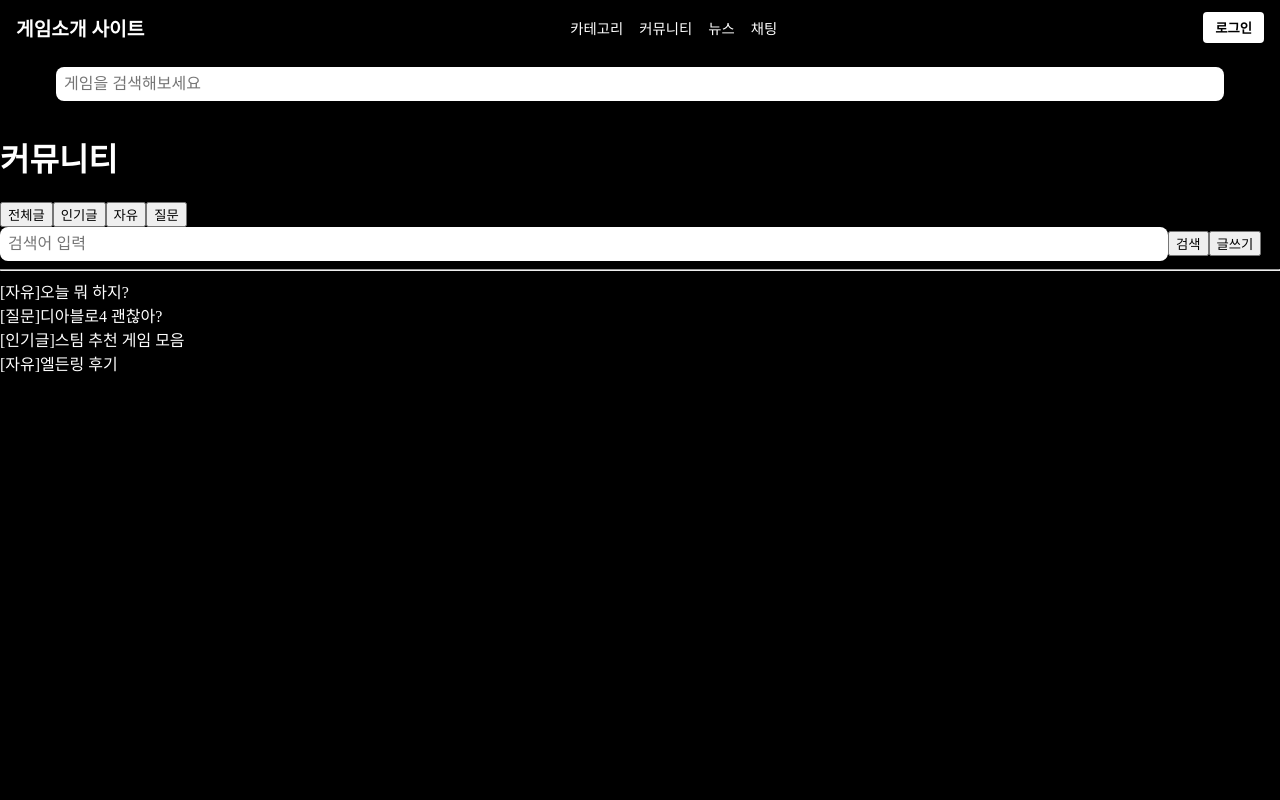
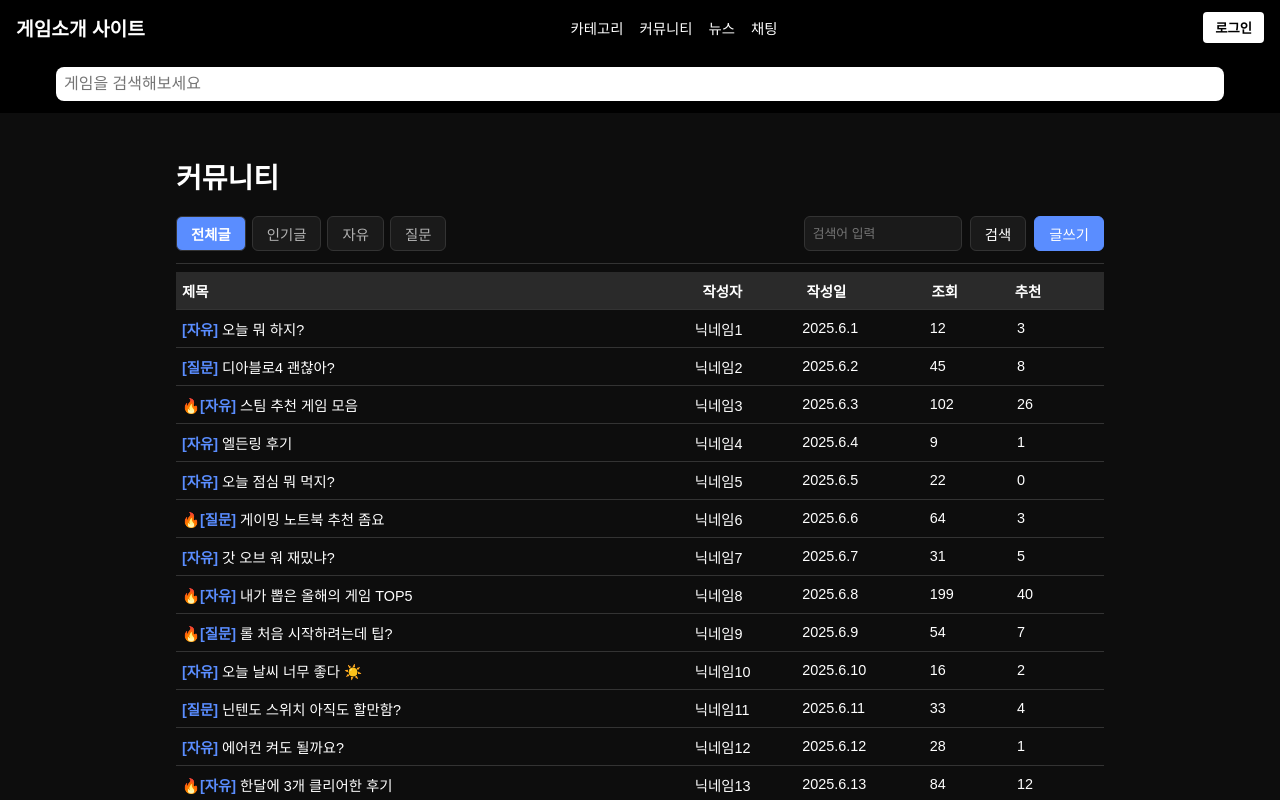
Before and after one commit to 00leeseungjun/gamesite, a React (Vite) app: page /community in a window 1280 px wide. Shown: the top 800 px of the page. Built offline with nearby package versions, Linux system fonts and the light colour scheme.

Commit message:
커뮤니티 페이지 인기글, 자유글, 질문글 수정

```diff
--- /dev/null
+++ b/src/Pages/Community.css
@@ -0,0 +1,173 @@
+/* ---------- 전역 ---------- */
+:root {
+  --bg: #0d0d0d;
+  --surface: #1a1a1a;
+  --surface-hover: #2a2a2a;
+  --primary: #ffffff;
+  --secondary: #b3b3b3;
+  --accent: #5a8dff;
+  --border: #333;
+}
+
+body {
+  background: var(--bg);
+  color: var(--primary);
+  font-family: 'Pretendard', sans-serif;
+}
+
+/* ---------- 컨테이너 ---------- */
+.community-container {
+  max-width: 960px;
+  margin: 0 auto;
+  padding: 24px 16px 64px;
+}
+
+/* ---------- 페이지 타이틀 ---------- */
+.page-title {
+  font-size: 1.75rem;
+  font-weight: 700;
+  margin-bottom: 20px;
+}
+
+/* ---------- 상단 영역 (탭 + 검색/글쓰기) ---------- */
+.community-top {
+  display: flex;
+  flex-wrap: wrap;
+  gap: 12px;
+  align-items: center;
+  margin-bottom: 12px;
+}
+
+/* --- 카테고리 탭 --- */
+.category-buttons {
+  display: flex;
+  gap: 6px;
+  flex-wrap: wrap;
+}
+
+.category-button {
+  background: var(--surface);
+  color: var(--secondary);
+  padding: 6px 14px;
+  border: 1px solid var(--border);
+  border-radius: 6px;
+  font-size: 0.9rem;
+  cursor: pointer;
+  transition: background 0.15s;
+}
+
+.category-button:hover {
+  background: var(--surface-hover);
+  color: var(--primary);
+}
+
+.category-button.active {
+  background: var(--accent);
+  color: #fff;
+  font-weight: 600;
+}
+
+/* --- 검색창 & 버튼 그룹 --- */
+.search-group {
+  display: flex;
+  gap: 8px;
+  margin-left: auto;
+}
+
+.community-search-input {
+  width: 140px;
+  padding: 4px 8px;
+  border: 1px solid var(--border);
+  border-radius: 6px;
+  background: var(--surface);
+  color: var(--primary);
+  font-size: 0.8rem;
+}
+
+.community-search-input:focus {
+  outline: 2px solid var(--accent);
+}
+
+.search-btn,
+.write-btn {
+  padding: 6px 14px;
+  font-size: 0.9rem;
+  border-radius: 6px;
+  border: 1px solid var(--border);
+  background: var(--surface);
+  color: var(--primary);
+  cursor: pointer;
+  transition: background 0.15s;
+}
+
+.search-btn:hover,
+.write-btn:hover {
+  background: var(--surface-hover);
+}
+
+.write-btn {
+  background: var(--accent);
+  border-color: var(--accent);
+}
+
+.write-btn:hover {
+  filter: brightness(1.1);
+}
+
+/* ---------- 구분선 ---------- */
+.divider {
+  border: none;
+  border-top: 1px solid var(--border);
+  margin: 12px 0 8px;
+}
+
+/* ---------- 게시판 표 ---------- */
+.post-list {
+  display: flex;
+  flex-direction: column;
+  gap: 0;
+  font-size: 0.9rem;
+}
+
+/* 표 헤더 */
+.post-header {
+  display: grid;
+  grid-template-columns: 5fr 1fr 1.2fr 0.8fr 0.8fr;
+  padding: 8px 6px;
+  background: var(--surface-hover);
+  font-weight: 600;
+  border-bottom: 1px solid var(--border);
+}
+
+/* 표 행 */
+.post-row {
+  display: grid;
+  grid-template-columns: 5fr 1fr 1.2fr 0.8fr 0.8fr;
+  gap: 6px;
+  padding: 8px 6px;
+  border-bottom: 1px solid var(--border);
+  align-items: center;
+}
+
+.post-row:hover {
+  background: var(--surface-hover);
+  cursor: pointer;
+}
+
+.post-title {
+  overflow: hidden;
+  text-overflow: ellipsis;
+  white-space: nowrap;
+}
+
+.post-category {
+  color: var(--accent);
+  font-weight: 600;
+}
+
+/* 게시글 없을 때 */
+.no-posts {
+  padding: 24px 0;
+  text-align: center;
+  color: var(--secondary);
+}
--- a/src/Pages/Community.jsx
+++ b/src/Pages/Community.jsx
@@ -1,35 +1,65 @@
-import React, { useState } from 'react'
+import React, { useState, useMemo } from 'react';
+import './Community.css';
 
+/* ---------------- 더미 게시글 20개 ---------------- */
 const posts = [
-  { id: 1, category: '자유', title: '오늘 뭐 하지?' },
-  { id: 2, category: '질문', title: '디아블로4 괜찮아?' },
-  { id: 3, category: '인기글', title: '스팀 추천 게임 모음' },
-  { id: 4, category: '자유', title: '엘든링 후기' },
-]
+    { id: 1, category: '자유', title: '오늘 뭐 하지?', author: '닉네임1', date: '2025.6.1', views: 12, likes: 3 },
+    { id: 2, category: '질문', title: '디아블로4 괜찮아?', author: '닉네임2', date: '2025.6.2', views: 45, likes: 8 },
+    { id: 3, category: '자유', title: '스팀 추천 게임 모음', author: '닉네임3', date: '2025.6.3', views: 102, likes: 26 },
+    { id: 4, category: '자유', title: '엘든링 후기', author: '닉네임4', date: '2025.6.4', views: 9, likes: 1 },
+    { id: 5, category: '자유', title: '오늘 점심 뭐 먹지?', author: '닉네임5', date: '2025.6.5', views: 22, likes: 0 },
+    { id: 6, category: '질문', title: '게이밍 노트북 추천 좀요', author: '닉네임6', date: '2025.6.6', views: 64, likes: 3 },
+    { id: 7, category: '자유', title: '갓 오브 워 재밌냐?', author: '닉네임7', date: '2025.6.7', views: 31, likes: 5 },
+    { id: 8, category: '자유', title: '내가 뽑은 올해의 게임 TOP5', author: '닉네임8', date: '2025.6.8', views: 199, likes: 40 },
+    { id: 9, category: '질문', title: '롤 처음 시작하려는데 팁?', author: '닉네임9', date: '2025.6.9', views: 54, likes: 7 },
+    { id: 10, category: '자유', title: '오늘 날씨 너무 좋다 ☀️', author: '닉네임10', date: '2025.6.10', views: 16, likes: 2 },
+    { id: 11, category: '질문', title: '닌텐도 스위치 아직도 할만함?', author: '닉네임11', date: '2025.6.11', views: 33, likes: 4 },
+    { id: 12, category: '자유', title: '에어컨 켜도 될까요?', author: '닉네임12', date: '2025.6.12', views: 28, likes: 1 },
+    { id: 13, category: '자유', title: '한달에 3개 클리어한 후기', author: '닉네임13', date: '2025.6.13', views: 84, likes: 12 },
+    { id: 14, category: '질문', title: '라오어 파트2 어떤가요?', author: '닉네임14', date: '2025.6.14', views: 39, likes: 6 },
+    { id: 15, category: '자유', title: '게임하면서 마시는 음료는?', author: '닉네임15', date: '2025.6.15', views: 21, likes: 3 },
+    { id: 16, category: '질문', title: '모니터 두 개 쓰면 좋아요?', author: '닉네임16', date: '2025.6.16', views: 41, likes: 2 },
+    { id: 17, category: '자유', title: '플스 게임 추천 좀 해줘', author: '닉네임17', date: '2025.6.17', views: 38, likes: 4 },
+    { id: 18, category: '자유', title: '스팀 여름 할인 정리함', author: '닉네임18', date: '2025.6.18', views: 120, likes: 31 },
+    { id: 19, category: '질문', title: '무선 키보드 뭐가 좋아요?', author: '닉네임19', date: '2025.6.19', views: 26, likes: 3 },
+    { id: 20, category: '자유', title: '요즘 할 게임 뭐 있어?', author: '닉네임20', date: '2025.6.20', views: 30, likes: 5 },
+];
 
-const categories = ['전체글', '인기글', '자유', '질문']
+/* ---------------- 탭 목록 ---------------- */
+const categories = ['전체글', '인기글', '자유', '질문'];
 
-const Community = () => {
-  const [selectedCategory, setSelectedCategory] = useState('전체글')
-  const [searchKeyword, setSearchKeyword] = useState('')
+/* 🔥 인기글 기준 (조회수 ≥ 50 또는 좋아요 ≥ 10) */
+const isPopular = (p) => p.views >= 50 || p.likes >= 10;
 
-  const filteredPosts = posts.filter((post) => {
-    const matchCategory = selectedCategory === '전체글' || post.category === selectedCategory
-    const matchKeyword = post.title.toLowerCase().includes(searchKeyword.toLowerCase())
-    return matchCategory && matchKeyword
-  })
+function Community() {
+    const [selectedCategory, setSelectedCategory] = useState('전체글');
+    const [searchKeyword, setSearchKeyword] = useState('');
+
+    /* ---------- 필터링 ---------- */
+    const filteredPosts = useMemo(() => {
+        return posts.filter((p) => {
+            const okKey = p.title.toLowerCase().includes(searchKeyword.toLowerCase());
+
+            if (selectedCategory === '전체글') return okKey;
+            if (selectedCategory === '인기글') return isPopular(p) && okKey;
+            /* 자유·질문 */
+            return p.category === selectedCategory && okKey;
+        });
+    }, [selectedCategory, searchKeyword]);
 
     return (
         <div className="community-container">
             <h1 className="page-title">커뮤니티</h1>
 
+            {/* 탭 + 검색창 */}
             <div className="community-top">
                 <div className="category-buttons">
                     {categories.map((cat) => (
                         <button
                             key={cat}
                             className={`category-button ${selectedCategory === cat ? 'active' : ''}`}
-              onClick={() => setSelectedCategory(cat)}>
+                            onClick={() => setSelectedCategory(cat)}
+                        >
                             {cat}
                         </button>
                     ))}
@@ -37,9 +67,8 @@ const Community = () => {
 
                 <div className="search-group">
                     <input
-            type="text"
+                        className="community-search-input"
                         placeholder="검색어 입력"
-            className="search-input"
                         value={searchKeyword}
                         onChange={(e) => setSearchKeyword(e.target.value)}
                     />
@@ -50,12 +79,24 @@ const Community = () => {
 
             <hr className="divider" />
 
+            {/* 게시판 표 */}
             <div className="post-list">
-        {filteredPosts.length > 0 ? (
-          filteredPosts.map((post) => (
-            <div key={post.id} className="post-item">
-              <span className="post-category">[{post.category}]</span>
-              <span className="post-title">{post.title}</span>
+                <div className="post-header">
+                    <div>제목</div><div>작성자</div><div>작성일</div><div>조회</div><div>추천</div>
+                </div>
+
+                {filteredPosts.length ? (
+                    filteredPosts.map((p) => (
+                        <div key={p.id} className="post-row">
+                            <div className="post-title">
+                                {isPopular(p) && <span className="popular-badge">🔥</span>}
+                                <span className="post-category">[{p.category}] </span>
+                                {p.title}
+                            </div>
+                            <div>{p.author}</div>
+                            <div>{p.date}</div>
+                            <div>{p.views}</div>
+                            <div>{p.likes}</div>
                         </div>
                     ))
                 ) : (
@@ -63,7 +104,7 @@ const Community = () => {
                 )}
             </div>
         </div>
-  )
+    );
 }
 
-export default Community
+export default Community;
```
Also changed, not shown: src/components/SearchBar.jsx (+5 -5 lines), src/components/GameList.jsx (indentation only), src/components/Header.jsx (indentation only). Lines whose indentation alone changed are shown as unchanged.
